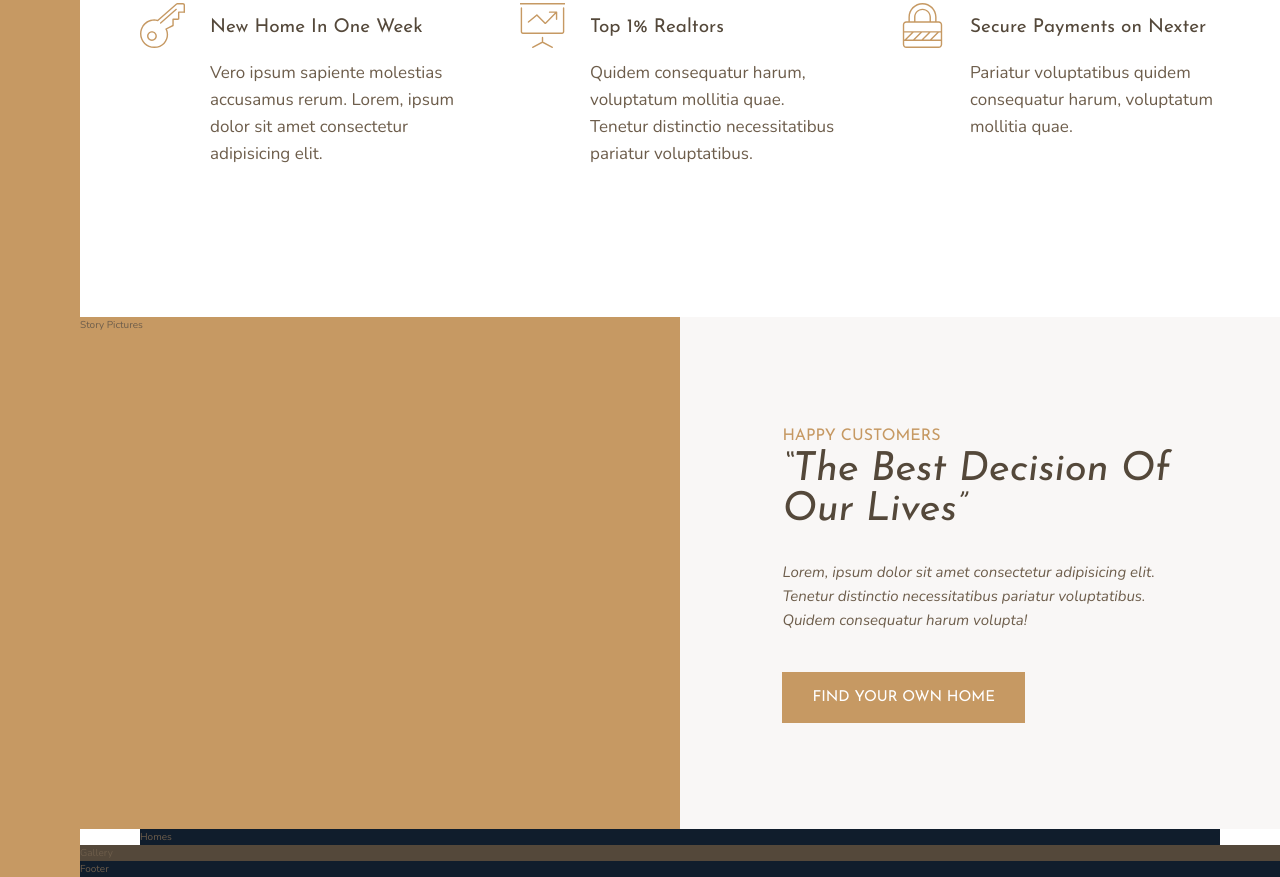
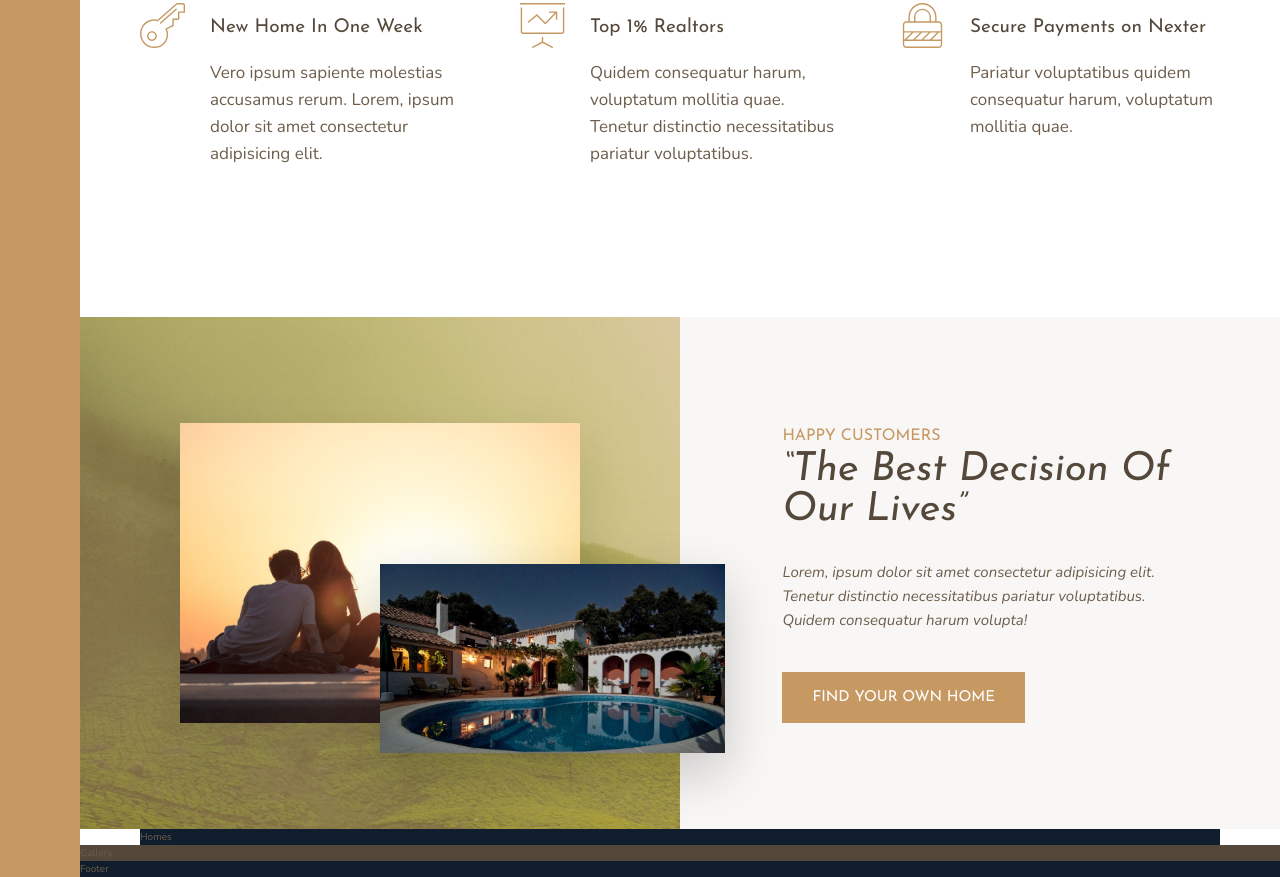
Before and after one commit to valensh1/Nexter, a website: page index.html in a window 1280 px wide. Shown: the part 991-1868 px from the top of the page. Drawn offline with nearby package versions, Linux system fonts and the light colour scheme.

Commit message:
Story section complete

```diff
--- a/index.html
+++ b/index.html
@@ -87,7 +87,8 @@
 
        </section>
        <div class="story__pictures">
-            Story Pictures
+            <img src="img/story-1.jpeg" alt="Couple With New House" class="story__img--1">
+            <img src="img/story-2.jpeg" alt="New House" class="story__img--2">
        </div>
 
        <div class="story__content">
--- a/sass/_story.scss
+++ b/sass/_story.scss
@@ -3,6 +3,27 @@
     &__pictures {
         background-color: $color-primary;
         grid-column: full-start / col-end 4; // Goes to full start right after the sidebar and ends where the story content starts. Notice we end at col-end 4 which is the same as the column grid line col-start 5 specified in the &__content below.
+        display: grid;
+        grid-template-rows: repeat(6, 1fr); // Want to create a 6x6 grid where the image occupies ~ 67% of the available space.
+        grid-template-columns: repeat(6, 1fr); // Want to create a 6x6 grid where the image occupies ~ 67% of the available space.
+        align-items: center; // Vertical centering of image on grid. Need this because due to image trying to keep its aspect ratio it doesn't take up full space on grid like we specified in &__img--1 so we needed to align accordingly in a vertical fashion.
+        background-image: linear-gradient(rgba($color-primary, .5), rgba($color-primary, .5)), url(../img/back.jpg); // Add image as an overall background with some of our primary color added to it via the linear gradient trick. File path is considering you are starting from the compiled CSS file which is in the CSS folder so you navigate up a level to get to the global application level then go into the img folder and then find the file.
+
+    }
+
+    &__img--1 {
+        width: 100%;
+        grid-row: 2 / 6; // Centering of image on grid. However, image is not taking up the full rows we specified and is smaller because it is trying to maintain its aspect ratio. This will happen with images. If it were anything else other than an image it would take up the space we specified.
+        grid-column: 2 / 6; // Centering of image on grid.
+        box-shadow: 0 2rem 5rem rgba(#000, .1);
+    }
+
+    &__img--2 {
+        width: 115%; // Have width here at 115% so the image hangs over on to the other half (content side). After doing this the image moves and hangs over to the other side but you can't see it. So that's why we set a z-index and just put a number of 20 so that it shows on top and we now see it hang over on to the story__content side.
+        grid-row: 4 / 6;
+        grid-column: 4 / 7;
+        z-index: 20;
+        box-shadow: 0 2rem 5rem rgba(#000, .2);
     }
 
     &__content {
```
Also changed, not shown: css/style.css.
